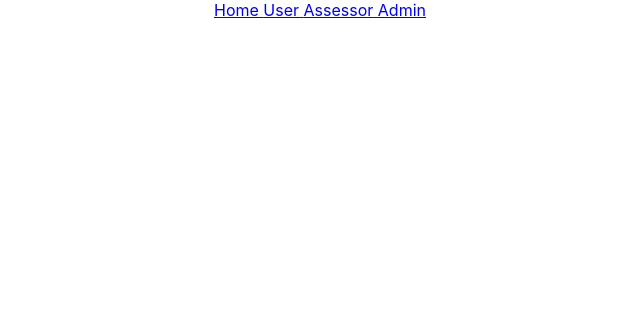
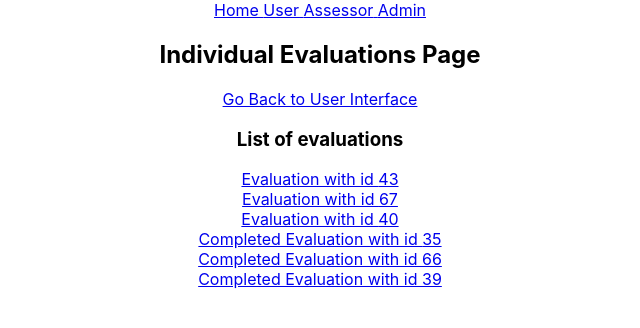
Before and after one commit to cherry-lime/test, a React (Vite) app in the folder advisor-frontend/: page /user/self_evaluations in a window 1280 px wide. Shown: the top 328 px of the page, without its empty margins (320-960 px from the left). Built offline with nearby package versions, Linux system fonts and the light colour scheme.

Commit message:
improved routing with ids

```diff
--- a/advisor-frontend/src/App.tsx
+++ b/advisor-frontend/src/App.tsx
@@ -5,6 +5,7 @@ import ListOfTemplates from "./admin/templates/ListOfTemplates";
 import Template from "./admin/templates/Template";
 import AssessorInterface from "./assessor/AssessorInterface";
 import IndividualEvaluation from "./evaluations/IndividualEvaluation";
+import IndividualFeedback from "./evaluations/IndividualFeedback";
 import TeamEvaluation from "./evaluations/TeamEvaluation";
 import TeamFeedback from "./evaluations/TeamFeedback";
 import Home from "./Home";
@@ -35,18 +36,22 @@ function App() {
 
         <Route path="/user" element={<UserInterface />} />
         <Route
-          path="/user/individual-evals"
+          path="/user/self_evaluations"
           element={<IndividualEvaluations />}
         />
         <Route
-          path="/user/individual-evals/evaluation"
+          path="/user/self_evaluations/evaluation"
           element={<IndividualEvaluation />}
+        />
+        <Route
+          path="/user/self_evaluations/feedback"
+          element={<IndividualFeedback />}
         />
 
         <Route path="/teams" element={<TeamList />} />
-        <Route path="/teams/a-team" element={<Team />} />
-        <Route path="/teams/a-team/evaluation" element={<TeamEvaluation />} />
-        <Route path="/teams/a-team/feedback" element={<TeamFeedback />} />
+        <Route path="/teams/team" element={<Team />} />
+        <Route path="/teams/team/evaluation" element={<TeamEvaluation />} />
+        <Route path="/teams/team/feedback" element={<TeamFeedback />} />
 
         <Route path="/assessor" element={<AssessorInterface />} />
 
--- a/advisor-frontend/src/admin/AdminInterface.tsx
+++ b/advisor-frontend/src/admin/AdminInterface.tsx
@@ -1,4 +1,4 @@
-import { Link, useLocation } from "react-router-dom";
+import { Link, useLocation, useSearchParams } from "react-router-dom";
 
 function AdminInterface() {
   const location = useLocation();
@@ -6,7 +6,7 @@ function AdminInterface() {
 
   return (
     <div>
-      <h2> Admin Interface Here </h2>
+      <h2> Admin Interface </h2>
       <Link to="/admin/individuals" state={data}>
         {" "}
         Individuals{" "}
--- a/advisor-frontend/src/admin/templates/ListOfTemplates.tsx
+++ b/advisor-frontend/src/admin/templates/ListOfTemplates.tsx
@@ -4,6 +4,7 @@ import { Link, useLocation } from "react-router-dom";
 function ListOfTemplates() {
   const location = useLocation();
   const data = location.state;
+  const templateIds = [21, 32, 5];
 
   return (
     <div>
@@ -15,10 +16,18 @@ function ListOfTemplates() {
 
       <h2> List of Templates</h2>
 
-      <Link to="/admin/templates/template" state={data}>
-        {" "}
-        Template{" "}
-      </Link>
+      {templateIds.map((templateId) => (
+        <div>
+          <Link
+            to={`/admin/templates/template?templateid=${templateId}`}
+            state={data}
+          >
+            {" "}
+            Template with id {templateId}{" "}
+          </Link>
+          <br />
+        </div>
+      ))}
     </div>
   );
 }
--- a/advisor-frontend/src/admin/templates/Template.tsx
+++ b/advisor-frontend/src/admin/templates/Template.tsx
@@ -1,9 +1,11 @@
 import React from "react";
-import { Link, useLocation } from "react-router-dom";
+import { Link, useLocation, useSearchParams } from "react-router-dom";
 
 function Template() {
   const location = useLocation();
   const data = location.state;
+  const [searchParams, setSearchParams] = useSearchParams();
+  const templateId = searchParams.get("templateid");
 
   return (
     <div>
@@ -13,7 +15,7 @@ function Template() {
         Go Back to List of Templates{" "}
       </Link>
 
-      <h2> Template options </h2>
+      <h2> Template options for template id {templateId} </h2>
     </div>
   );
 }
--- a/advisor-frontend/src/evaluations/IndividualEvaluation.tsx
+++ b/advisor-frontend/src/evaluations/IndividualEvaluation.tsx
@@ -1,19 +1,21 @@
 import React from "react";
-import { Link, useLocation } from "react-router-dom";
+import { Link, useLocation, useSearchParams } from "react-router-dom";
 
 function IndividualEvaluation() {
   const location = useLocation();
   const data = location.state;
+  const [searchParams, setSearchParams] = useSearchParams();
+  const assessmentId = searchParams.get("assessmentid");
 
   return (
     <div>
       <p> {data} view </p>
-      <Link to="/user/individual-evals" state={data}>
+      <Link to="/user/self_evaluations" state={data}>
         {" "}
         Go Back to Evaluations Page{" "}
       </Link>
 
-      <h2> An Individual Evaluation </h2>
+      <h2> An Individual Evaluation with id {assessmentId} </h2>
 
       <h3>List of checkpoints</h3>
     </div>
--- a/advisor-frontend/src/evaluations/IndividualFeedback.tsx
+++ b/advisor-frontend/src/evaluations/IndividualFeedback.tsx
@@ -1,19 +1,21 @@
 import React from "react";
-import { Link, useLocation } from "react-router-dom";
+import { Link, useLocation, useSearchParams } from "react-router-dom";
 
 function IndividualFeedback() {
   const location = useLocation();
   const data = location.state;
+  const [searchParams, setSearchParams] = useSearchParams();
+  const assessmentId = searchParams.get("assessmentid");
 
   return (
     <div>
       <p> {data} view </p>
-      <Link to="/user/individual-evals" state={data}>
+      <Link to="/user/self_evaluations" state={data}>
         {" "}
         Go Back to Evaluations Page{" "}
       </Link>
 
-      <h2> Recommendations </h2>
+      <h2> Recommendations for assessment with id {assessmentId} </h2>
 
       <h3>List of recommendations</h3>
     </div>
--- a/advisor-frontend/src/evaluations/TeamEvaluation.tsx
+++ b/advisor-frontend/src/evaluations/TeamEvaluation.tsx
@@ -1,19 +1,22 @@
 import React from "react";
-import { Link, useLocation } from "react-router-dom";
+import { Link, useLocation, useSearchParams } from "react-router-dom";
 
 function TeamEvaluation() {
   const location = useLocation();
   const data = location.state;
+  const [searchParams, setSearchParams] = useSearchParams();
+  const assessmentId = searchParams.get("assessmentid");
+  const teamId = searchParams.get("teamid");
 
   return (
     <div>
       <p> {data} view </p>
-      <Link to="/teams/a-team" state={data}>
+      <Link to={`/teams/team?teamid=${teamId}`} state={data}>
         {" "}
         Go Back to Team{" "}
       </Link>
 
-      <h2> A Team Evaluation </h2>
+      <h2> A Team Evaluation with id {assessmentId} </h2>
 
       {data === "assessor" && <p> Evaluation can be edited </p>}
 
--- a/advisor-frontend/src/evaluations/TeamFeedback.tsx
+++ b/advisor-frontend/src/evaluations/TeamFeedback.tsx
@@ -1,19 +1,22 @@
 import React from "react";
-import { Link, useLocation } from "react-router-dom";
+import { Link, useLocation, useSearchParams } from "react-router-dom";
 
 function TeamFeedback() {
   const location = useLocation();
   const data = location.state;
+  const [searchParams, setSearchParams] = useSearchParams();
+  const assessmentId = searchParams.get("assessmentid");
+  const teamId = searchParams.get("teamid");
 
   return (
     <div>
       <p> {data} view </p>
-      <Link to="/teams/a-team" state={data}>
+      <Link to={`/teams/team?teamid=${teamId}`} state={data}>
         {" "}
         Go Back to Team{" "}
       </Link>
 
-      <h2> A Team Evaluation Feedback </h2>
+      <h2> A Team Evaluation Feedback for assessment with id {assessmentId}</h2>
 
       {data === "assessor" && <p> Evaluation Feedback can be edited </p>}
 
--- a/advisor-frontend/src/teams/Team.tsx
+++ b/advisor-frontend/src/teams/Team.tsx
@@ -1,11 +1,16 @@
 import React from "react";
-import { Link, useLocation } from "react-router-dom";
+import { Link, useLocation, useSearchParams } from "react-router-dom";
 import Button from "../components/Button/Button";
-import TeamEvaluation from "../evaluations/TeamEvaluation";
 
 function Team() {
   const location = useLocation();
   const data = location.state;
+
+  const [searchParams, setSearchParams] = useSearchParams();
+  const teamId = searchParams.get("teamid");
+
+  const assessmentIds = [234, 56, 76];
+  const feedbackIds = [123, 555, 23];
 
   return (
     <div>
@@ -15,7 +20,7 @@ function Team() {
         Go Back to List of Teams{" "}
       </Link>
 
-      <h2> A Specific Team </h2>
+      <h2> A Specific Team with id {teamId} </h2>
       {data === "assessor" && <p> Editable team info </p>}
 
       {data === "user" && <p> Non-editable team info </p>}
@@ -29,17 +34,35 @@ function Team() {
       {data === "assessor" && <Button name="Add New Member" />}
 
       <h3>Evaluations in progress</h3>
-      <Link to="/teams/a-team/evaluation" state={data}>
-        {" "}
-        Team Evaluation{" "}
-      </Link>
+
+      {assessmentIds.map((assessmentId) => (
+        <div>
+          {/* later to get teamid can use api in evaluation page instead of passing it */}
+          <Link
+            to={`/teams/team/evaluation?teamid=${teamId}&${assessmentId}`}
+            state={data}
+          >
+            {" "}
+            Team Evaluation with id {assessmentId}{" "}
+          </Link>
+          <br />
+        </div>
+      ))}
 
       <h3>Completed evaluations</h3>
 
-      <Link to="/teams/a-team/feedback" state={data}>
-        {" "}
-        Team Feedback{" "}
-      </Link>
+      {feedbackIds.map((feedbackId) => (
+        <div>
+          <Link
+            to={`/teams/team/feedback?teamid=${teamId}&assessmentid=${feedbackId}`}
+            state={data}
+          >
+            {" "}
+            Team Feedback with id {feedbackId}{" "}
+          </Link>
+          <br />
+        </div>
+      ))}
     </div>
   );
 }
--- a/advisor-frontend/src/teams/TeamList.tsx
+++ b/advisor-frontend/src/teams/TeamList.tsx
@@ -5,6 +5,7 @@ import Button from "../components/Button/Button";
 function TeamList() {
   const location = useLocation();
   const data = location.state;
+  const teamIds = [2, 4, 5];
 
   return (
     <div>
@@ -21,10 +22,15 @@ function TeamList() {
 
       <br />
 
-      <Link to="/teams/a-team" state={data}>
-        {" "}
-        Go to Specific Team{" "}
-      </Link>
+      {teamIds.map((teamId) => (
+        <div>
+          <Link to={`/teams/team?teamid=${teamId}`} state={data}>
+            {" "}
+            Go to Team with id {teamId}{" "}
+          </Link>
+          <br />
+        </div>
+      ))}
     </div>
   );
 }
--- a/advisor-frontend/src/user/IndividualEvaluations.tsx
+++ b/advisor-frontend/src/user/IndividualEvaluations.tsx
@@ -4,6 +4,8 @@ import { Link, useLocation } from "react-router-dom";
 function IndividualEvaluations() {
   const location = useLocation();
   const data = location.state;
+  const assessmentIds = [43, 67, 40];
+  const feedbackIds = [35, 66, 39];
 
   return (
     <div>
@@ -16,10 +18,31 @@ function IndividualEvaluations() {
 
       <h3>List of evaluations</h3>
 
-      <Link to="/user/individual-evals/evaluation" state={data}>
-        {" "}
-        Evaluation{" "}
-      </Link>
+      {assessmentIds.map((assessmentId) => (
+        <div>
+          <Link
+            to={`/user/self_evaluations/evaluation?assessmentid=${assessmentId}`}
+            state={data}
+          >
+            {" "}
+            Evaluation with id {assessmentId}{" "}
+          </Link>
+          <br />
+        </div>
+      ))}
+
+      {feedbackIds.map((feedbackId) => (
+        <div>
+          <Link
+            to={`/user/self_evaluations/feedback?assessmentid=${feedbackId}`}
+            state={data}
+          >
+            {" "}
+            Completed Evaluation with id {feedbackId}{" "}
+          </Link>
+          <br />
+        </div>
+      ))}
     </div>
   );
 }
--- a/advisor-frontend/src/user/UserInterface.tsx
+++ b/advisor-frontend/src/user/UserInterface.tsx
@@ -9,7 +9,7 @@ function UserInterface() {
     <div>
       <h2> User Interface Here </h2>
 
-      <Link to="/user/individual-evals" state={data}>
+      <Link to="/user/self_evaluations" state={data}>
         {" "}
         Individual Evaluations{" "}
       </Link>
```
